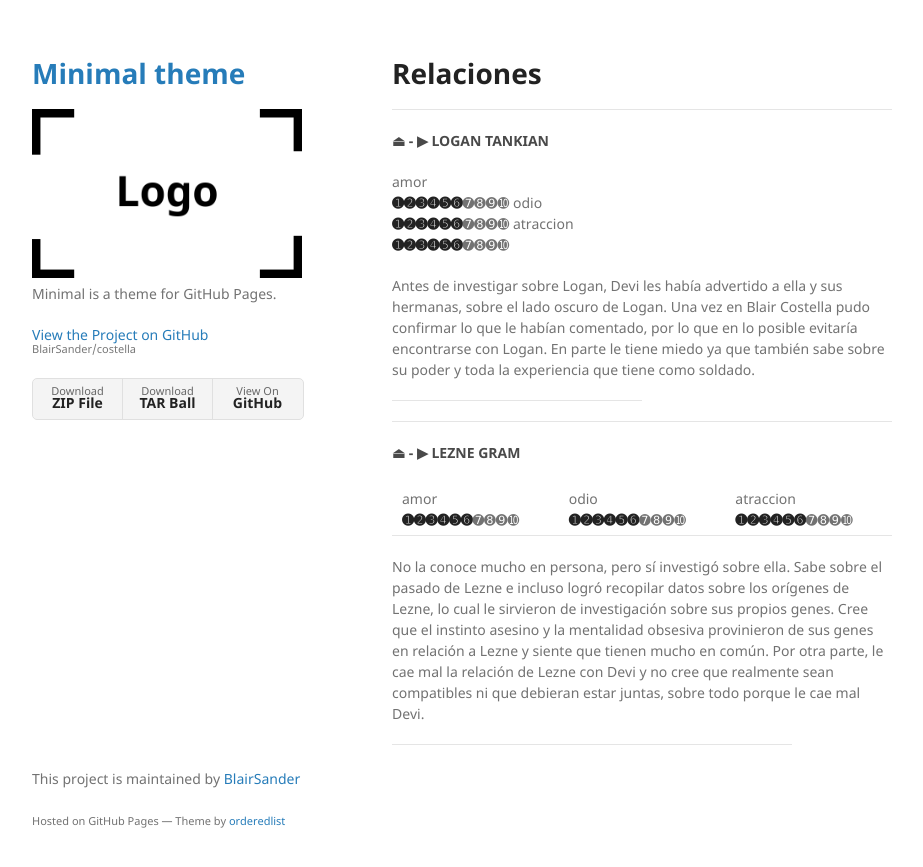
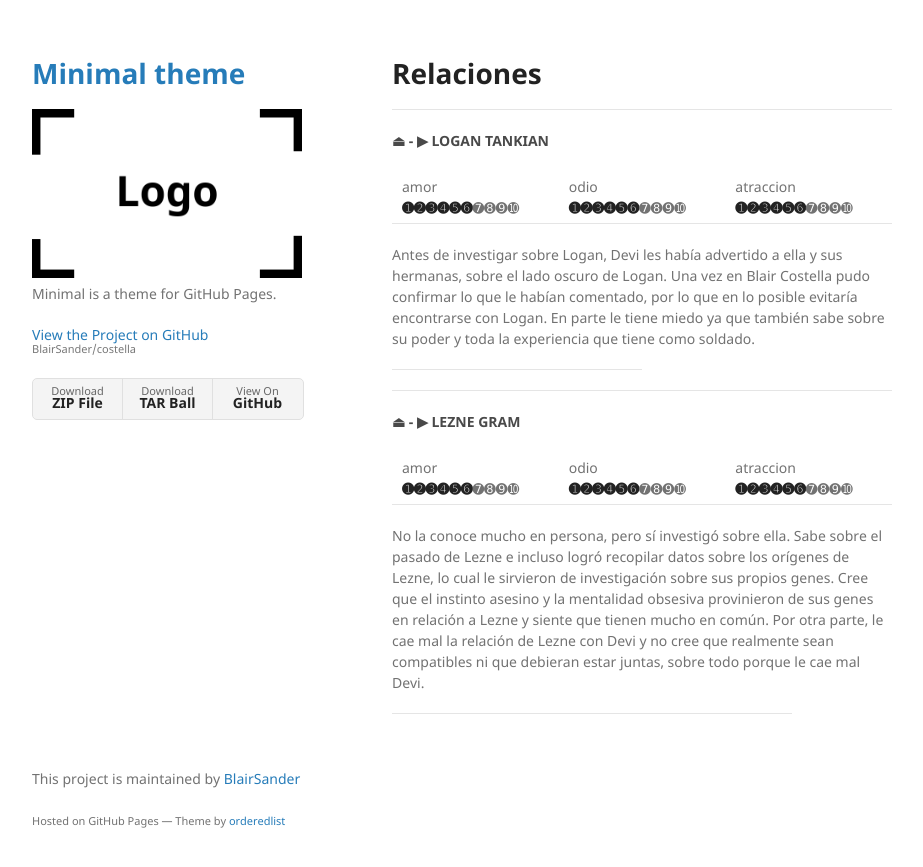
Before and after one commit to BlairSander/costella, a Jekyll site: the page built from relaciones.md, in a window 1280 px wide. Shown: the top 867 px of the page, without its empty margins (178-1101 px from the left). Built offline with Jekyll 4.4.1, drawn with Linux system fonts in a browser that asks for light colours; our own code applies the rules of GitHub Pages for plain Markdown files.

Commit message:
Update relaciones.md

```diff
--- a/relaciones.md
+++ b/relaciones.md
@@ -7,11 +7,11 @@ layout: default
 
 #### ⏏ - ▶ LOGAN TANKIAN
 
-amor <br> **➊➋➌➍➎➏**➐➑➒➓  odio<br>**➊➋➌➍➎➏**➐➑➒➓  atraccion <br> **➊➋➌➍➎➏**➐➑➒➓
+| amor <br> **➊➋➌➍➎➏**➐➑➒➓ | odio<br>**➊➋➌➍➎➏**➐➑➒➓ | atraccion <br> **➊➋➌➍➎➏**➐➑➒➓  |
 
 Antes de investigar sobre Logan, Devi les había advertido a ella y sus hermanas, sobre el lado oscuro de Logan. Una vez en Blair Costella pudo confirmar lo que le habían comentado, por lo que en lo posible evitaría encontrarse con Logan. En parte le tiene miedo ya que también sabe sobre su poder y toda la experiencia que tiene como soldado.
 
- <hr width="50%" size="9" align="center" color="#C72300" >
+ <hr width="50%" size="50" align="center" color="#C72300" >
 
  <hr noshade>
 
```
